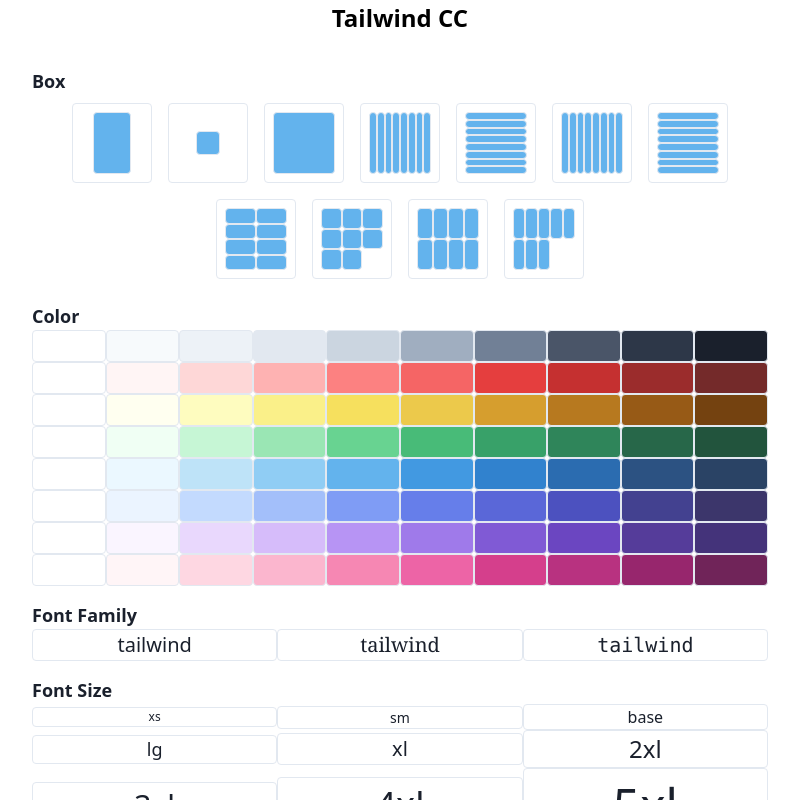
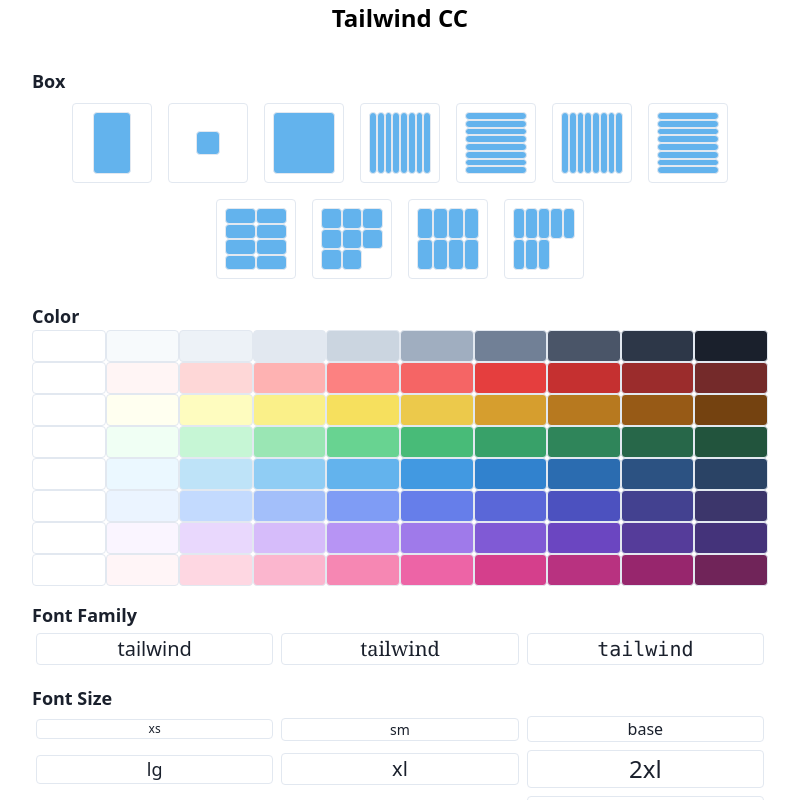
Before and after one commit to cti1650/tailwind_cc, a Next.js app: page / in a window 1280 px wide. Shown: the top 800 px of the page, without its empty margins (240-1039 px from the left). Built offline with nearby package versions, Linux system fonts and the light colour scheme.

Commit message:
💄 余白を修正

```diff
--- a/components/parts/sample.jsx
+++ b/components/parts/sample.jsx
@@ -216,7 +216,7 @@ export const SampleFontFamilies = (props) => {
       <div className='grid grid-cols-3'>
         {FontFamilies.map((family, index) => {
           return (
-            <div key={index} className='h-8 text-center text-xl rounded-xl'>
+            <div key={index} className='text-center text-xl rounded-xl p-1'>
               <SampleItem onCopy={onCopy} className={family} title='tailwind' />
             </div>
           );
@@ -233,7 +233,7 @@ export const SampleFontStyles = (props) => {
       <div className={cc([optionStyle, 'grid grid-cols-3'])}>
         {styleItems.map((item, index) => {
           return (
-            <div key={index} className='text-center rounded-xl'>
+            <div key={index} className='text-center rounded-xl p-1'>
               <SampleItem
                 onCopy={onCopy}
                 className={item}
```
